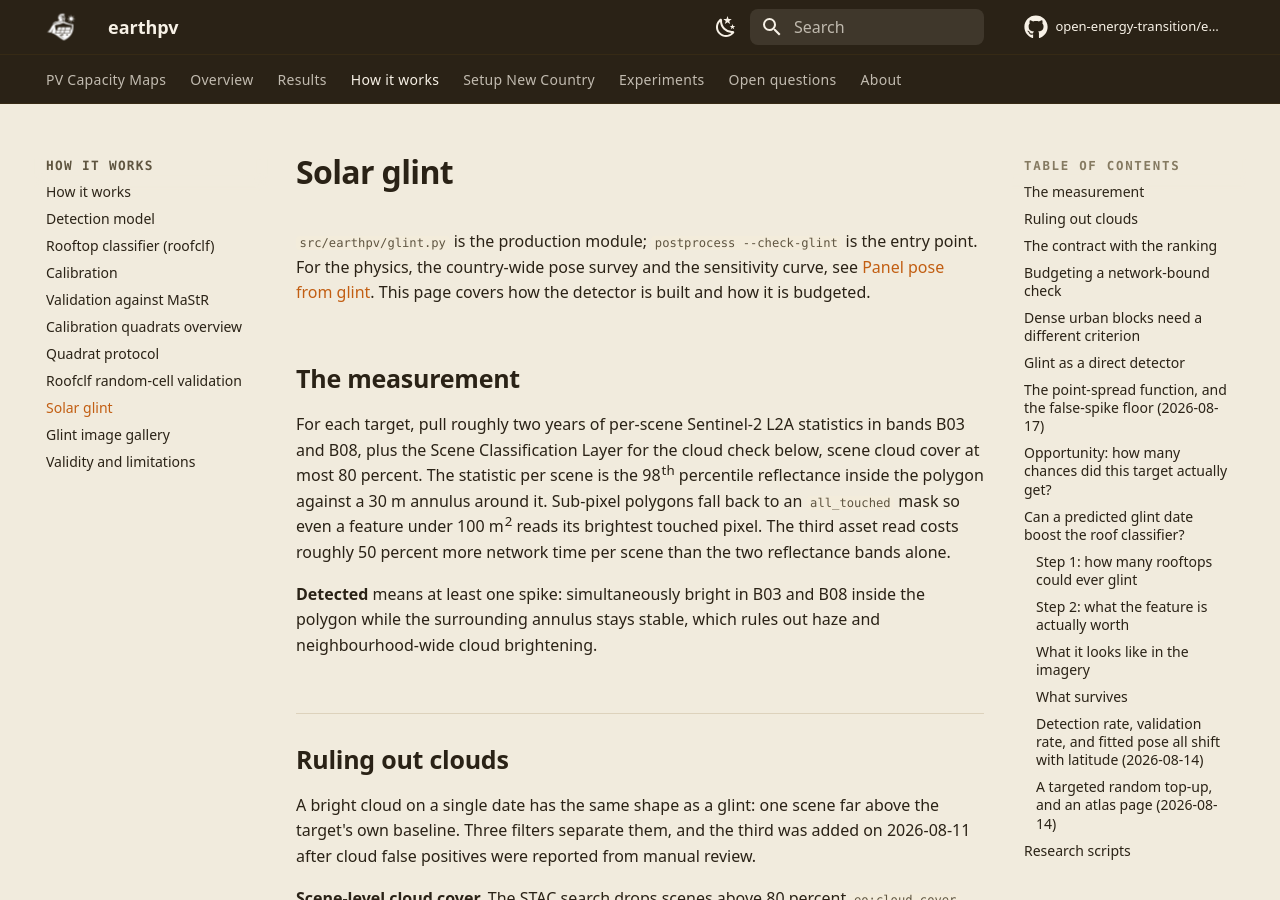
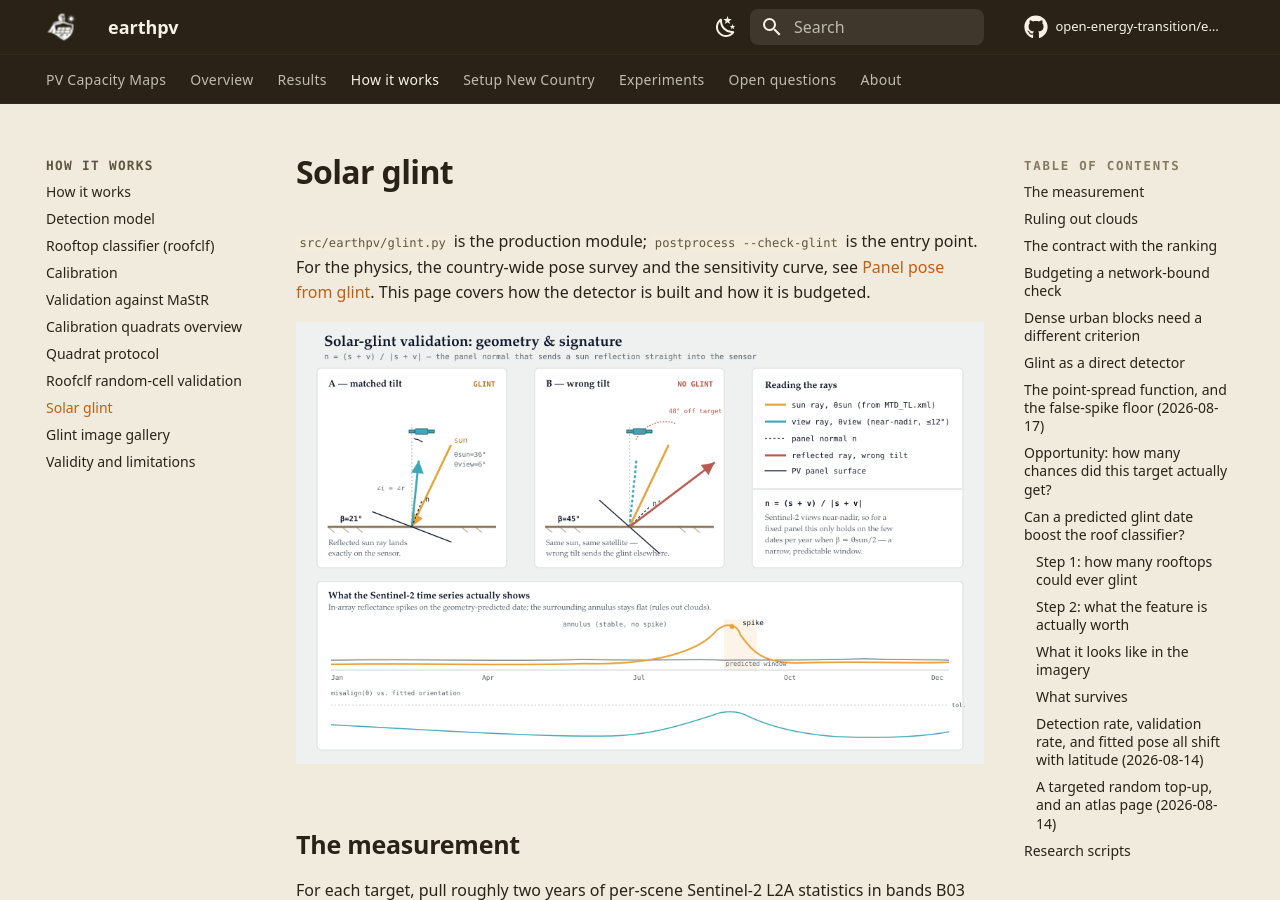
Before and after one commit to open-energy-transition/earthpv, an MkDocs documentation site: the page built from docs/methods/glint.md, in a window 1280 px wide and 900 px high. Built offline with MkDocs 1.6.1 and Material for MkDocs 9.7.7, drawn with Linux system fonts in a browser that asks for light colours; comment, search, counter and statistics services are not loaded.

Commit message:
add glint gemoetry to method page

```diff
--- a/docs/methods/glint.md
+++ b/docs/methods/glint.md
@@ -4,6 +4,8 @@
 point. For the physics, the country-wide pose survey and the sensitivity curve, see
 [Panel pose from glint](../results/pv-pose.md). This page covers how the detector is
 built and how it is budgeted.
+
+![Solar glint validation geometry: a matched panel tilt reflects the sun straight into Sentinel-2's near-nadir sensor while a mismatched tilt sends it elsewhere, and the resulting time series shows a reflectance spike on the geometry-predicted date while the surrounding annulus stays flat.](../glint_geometry.png)
 
 ## The measurement
 
```
